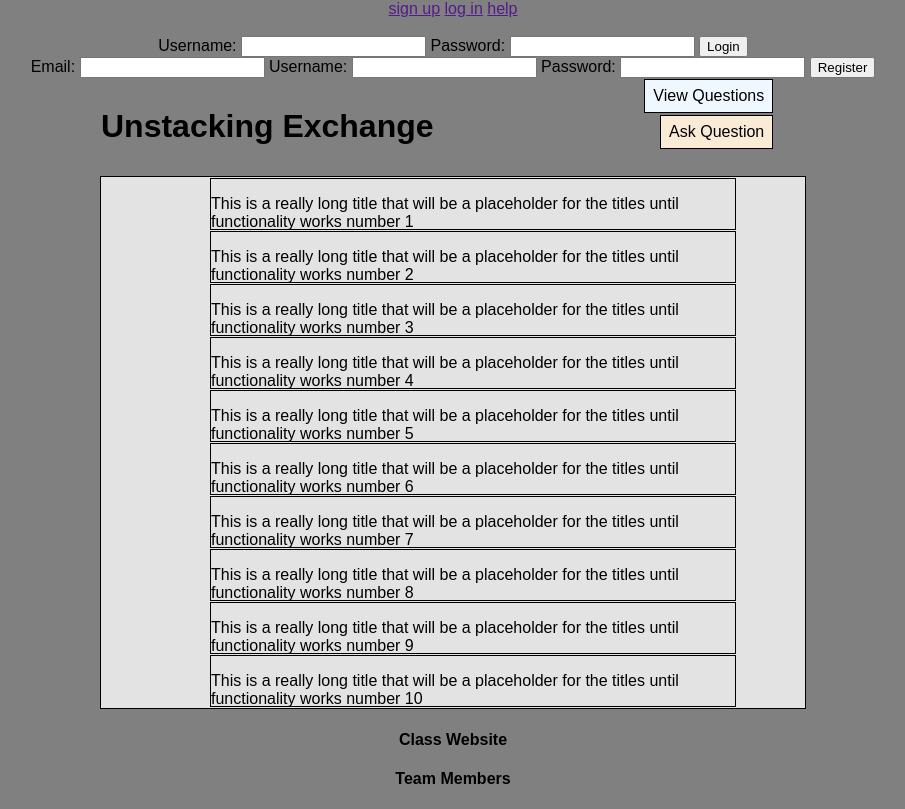
After one commit to Tacattack/CS418-Corte, a PHP site: page /questions.php in a window 1280 px wide. The commit adds this page. Shown: the whole page, without its empty margins (187-1092 px from the left). Run offline with PHP 8.4, Linux system fonts and the light colour scheme; data that the repository does not hold is empty.

Commit message:
More styling

```diff
--- a/CSS/stylesheet.css
+++ b/CSS/stylesheet.css
@@ -19,6 +19,7 @@ body{
 #Content{
     width: 100%;
     height: 100%;
+    overflow: hidden;
 }
 
 #Content aside{
@@ -47,29 +48,52 @@ body{
 
 .Navigation ul{
     display: inline-block;
-    width: 30%;
+    width: 35%;
     text-align: right;
+    margin: 0;
+    padding: 0;
 }
 
 .Navigation ul li{
     display: inline-block;
     border: 1px solid black;
     margin: 1px;
+    background: #FAEBD7;
 }
 
 .Navigation ul li a{
+    display: block;
     text-decoration: none;
-    margin: 3px;
+    text-align: center;
+    padding: 7px 8px;
+    color: black;
 }
 
+.Navigation ul li a:hover:not(.active){
+    background-color: #87CEFA;
+}
+
+.active{
+    background-color: #F0F8FF
+}
 /*---------------------------------------------------Ask CSS---------------------------------------------*/
 
 .AQuestDiv{
-    margin: 20px 150px 20px 150px;
+    margin: auto;
+    width: 75%;
+}
+
+.AQuestDiv table{
+    width: 90%;
+    margin: auto;
 }
 
 .AQuestTitle{
-    width: 720px;
+    width: 99%;
+}
+
+.AQuestDiv textArea{
+    width: 99%;
 }
 
 /*------------------------------------------------Question View CSS---------------------------------------*/
@@ -81,3 +105,16 @@ body{
     text-align: center;
     margin: auto;
 }
+
+/*--------------------------------------------------Questions CSS-------------------------------------------*/
+.QuestionList{
+    width: 75%;
+    margin: 0px auto;
+}
+
+.QuestionList li{
+    display: block;
+    height: 50px;
+    margin: 1px;
+    border: 1px solid black;
+}
--- a/QuestionView.html
+++ b/QuestionView.html
@@ -30,8 +30,8 @@
             <div class="Navigation">
                 <h1>Unstacking Exchange</h1>
                 <ul>
-                    <li>View Questions</li>
-                    <li>Ask Question</li>
+                    <li><a href="questions.php">View Questions</a></li>
+                    <li><A href="ask.php">Ask Question</a></li>
                 </ul>
             </div>
         </div>
--- a/QuestionView.php
+++ b/QuestionView.php
@@ -30,8 +30,8 @@
             <div class="Navigation">
                 <h1>Unstacking Exchange</h1>
                 <ul>
-                    <li>View Questions</li>
-                    <li>Ask Question</li>
+                    <li><a href="questions.php">View Questions</a></li>
+                    <li><A href="ask.php">Ask Question</a></li>
                 </ul>
             </div>
         </div>
--- a/ask.php
+++ b/ask.php
@@ -30,7 +30,7 @@
             <div class="Navigation">
                 <h1>Unstacking Exchange</h1>
                 <ul>
-                    <li><a href="index.php">View Questions</a></li>
+                    <li><a href="questions.php">View Questions</a></li>
                     <li><a href="#">Ask Question</a></li>
                 </ul>
             </div>
@@ -46,10 +46,10 @@
                             </tr>
                             <tr>
                                 <td>Description:
-                                    <br /><textarea rows="30" cols="100" name="Question"></textarea></td>
+                                    <br /><textarea rows="30" name="Question"></textarea></td>
                             </tr>
                         </table>
-                        <input type="submit" value="Submit Question" />
+                        <input type="submit" value="Submit Question" style="margin: 20px 50px; float: right"/>
                     </form>
                 </div>
             </div>
--- a/index.php
+++ b/index.php
@@ -30,7 +30,7 @@
             <div class="Navigation">
                 <h1>Unstacking Exchange</h1>
                 <ul>
-                    <li><a href="#">View Questions</a></li>
+                    <li><a href="questions.php">View Questions</a></li>
                     <li><a href="ask.php">Ask Question</a></li>
                 </ul>
             </div>
--- a/indexTest.html
+++ b/indexTest.html
@@ -30,7 +30,7 @@
             <div class="Navigation">
                 <h1>Unstacking Exchange</h1>
                 <ul>
-                    <li><a href="#">View Questions</a></li>
+                    <li><a href="questions.php">View Questions</a></li>
                     <li><a href="ask.php">Ask Question</a></li>
                 </ul>
             </div>
--- a/nbproject/private/private.xml
+++ b/nbproject/private/private.xml
@@ -3,8 +3,10 @@
     <editor-bookmarks xmlns="http://www.netbeans.org/ns/editor-bookmarks/2" lastBookmarkId="0"/>
     <open-files xmlns="http://www.netbeans.org/ns/projectui-open-files/2">
         <group>
-            <file>file:/C:/Users/admin/Desktop/CS418-Corte/CS418Project/index.php</file>
-            <file>file:/C:/Users/admin/Desktop/CS418-Corte/CS418Project/indexTest.html</file>
+            <file>file:/C:/Users/Trai/Desktop/CS418-Corte/ask.html</file>
+            <file>file:/C:/Users/Trai/Desktop/CS418-Corte/questions.php</file>
+            <file>file:/C:/Users/Trai/Desktop/CS418-Corte/indexTest.html</file>
+            <file>file:/C:/Users/Trai/Desktop/CS418-Corte/CSS/stylesheet.css</file>
         </group>
     </open-files>
 </project-private>
--- /dev/null
+++ b/questions.php
@@ -0,0 +1,63 @@
+<!DOCTYPE html>
+<html lang="en">
+    <head>
+        <title>UnstackingExchange</title>
+        <meta charset="UTF-8">
+        <meta name="viewport" content="width=device-width, initial-scale=1.0">
+        <link rel="stylesheet" type="text/css" href="CSS/stylesheet.css">
+    </head>
+    <body>
+        <div id="Header">
+            <div id="header-wrapper">
+                <div id="header-links">
+                    <a href="" id="Register">sign up</a>
+                    <a href="" id="Login">log in</a>
+                    <a href="" title="help">help</a>
+                </div>
+            </div>
+            <img src="" alt=""/>
+            <form class="FormLogin">
+                Username: <input type="text" name='user' value="<?PHP echo $name; ?>">
+                Password: <input type="password" name='pass' value="<?PHP echo $pass;?>">
+                <input type="submit" value="Login">
+            </form>
+            <form class="FormRegister">
+                Email: <input type="text" name='email' value ="<?PHP echo $email;?>">
+                Username: <input type="text" name='newuser' value="<?PHP echo $newuser;?>">
+                Password: <input type="password" name='newpass' value="<?PHP echo $newpass; ?>">
+                <input type="submit" value="Register">
+            </form>
+            <div class="Navigation">
+                <h1>Unstacking Exchange</h1>
+                <ul>
+                    <li><a href="#" class="active">View Questions</a></li>
+                    <li><A href="ask.php">Ask Question</a></li>
+                </ul>
+            </div>
+        </div>
+        <div id="Container">
+            <div id="Content">
+                <ul class="QuestionList">
+                    <li><p>This is a really long title that will be a placeholder for the titles until functionality works number 1</p></li>
+                    <li><p>This is a really long title that will be a placeholder for the titles until functionality works number 2</p></li>
+                    <li><p>This is a really long title that will be a placeholder for the titles until functionality works number 3</p></li>
+                    <li><p>This is a really long title that will be a placeholder for the titles until functionality works number 4</p></li>
+                    <li><p>This is a really long title that will be a placeholder for the titles until functionality works number 5</p></li>
+                    <li><p>This is a really long title that will be a placeholder for the titles until functionality works number 6</p></li>
+                    <li><p>This is a really long title that will be a placeholder for the titles until functionality works number 7</p></li>
+                    <li><p>This is a really long title that will be a placeholder for the titles until functionality works number 8</p></li>
+                    <li><p>This is a really long title that will be a placeholder for the titles until functionality works number 9</p></li>
+                    <li><p>This is a really long title that will be a placeholder for the titles until functionality works number 10</p></li>
+                </ul>
+            </div>
+        </div>
+        <div id="Footer">
+            <aside>
+                <h4>Class Website</h4>
+            </aside>
+            <aside>
+                <h4>Team Members</h4>
+            </aside>
+        </div>
+    </body>
+</html>
```
Also changed, not shown: questions.html (added, +63 -0 lines).
